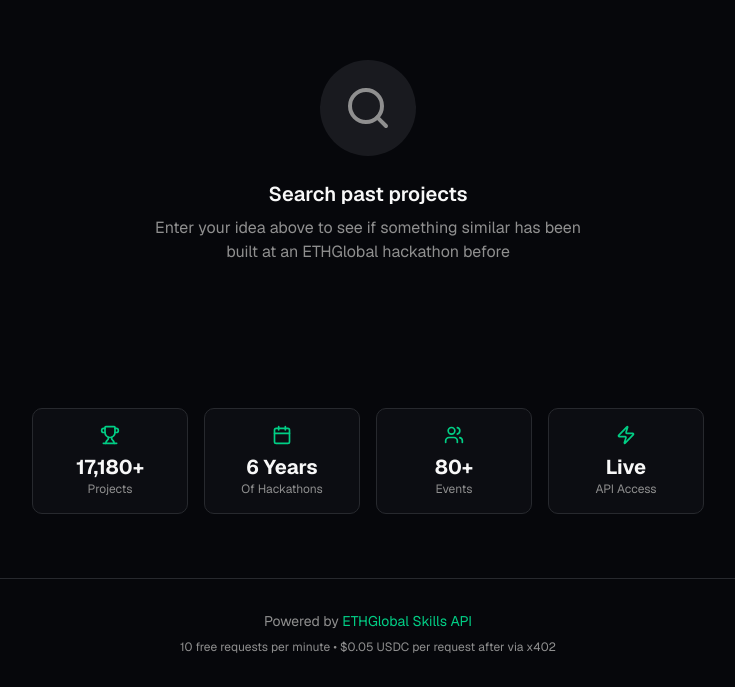
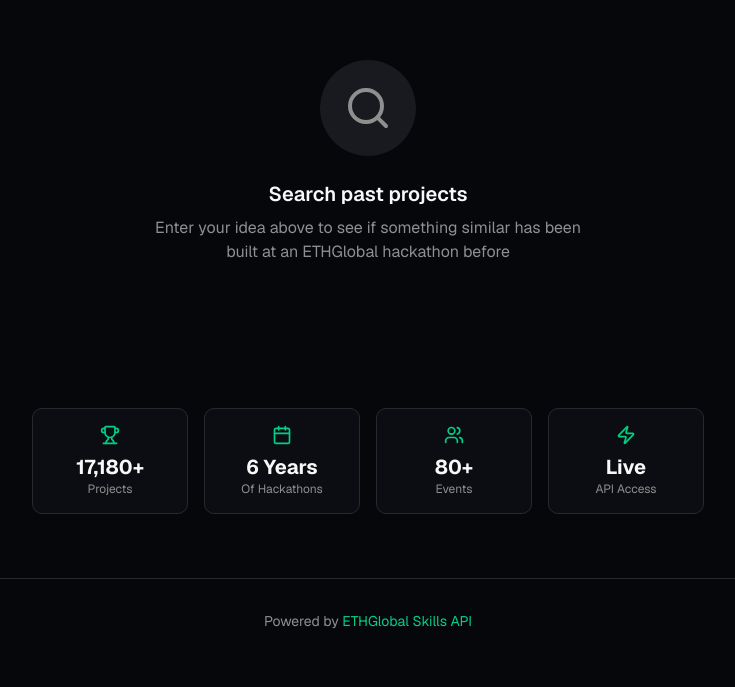
Before and after one commit to officialcmg/ethglobal-search, a Next.js app: page / in a window 1280 px wide. Shown: the part 657-1344 px from the top of the page, without its empty margins (272-1007 px from the left). After the commit the page ends 1320 px from the top, so only its background shows below. Built offline with nearby package versions, Linux system fonts and the light colour scheme.

Commit message:
feat: remove pricing info from footer
Removed the detailed pricing note in the footer section.

Co-authored-by: Gachau Chris Muthii <70940749+officialcmg@users.noreply.github.com>

```diff
--- a/app/page.tsx
+++ b/app/page.tsx
@@ -102,9 +102,6 @@ export default function Home() {
               ETHGlobal Skills API
             </a>
           </p>
-          <p className="text-xs text-muted-foreground">
-            10 free requests per minute • $0.05 USDC per request after via x402
-          </p>
         </div>
       </footer>
     </div>
```
